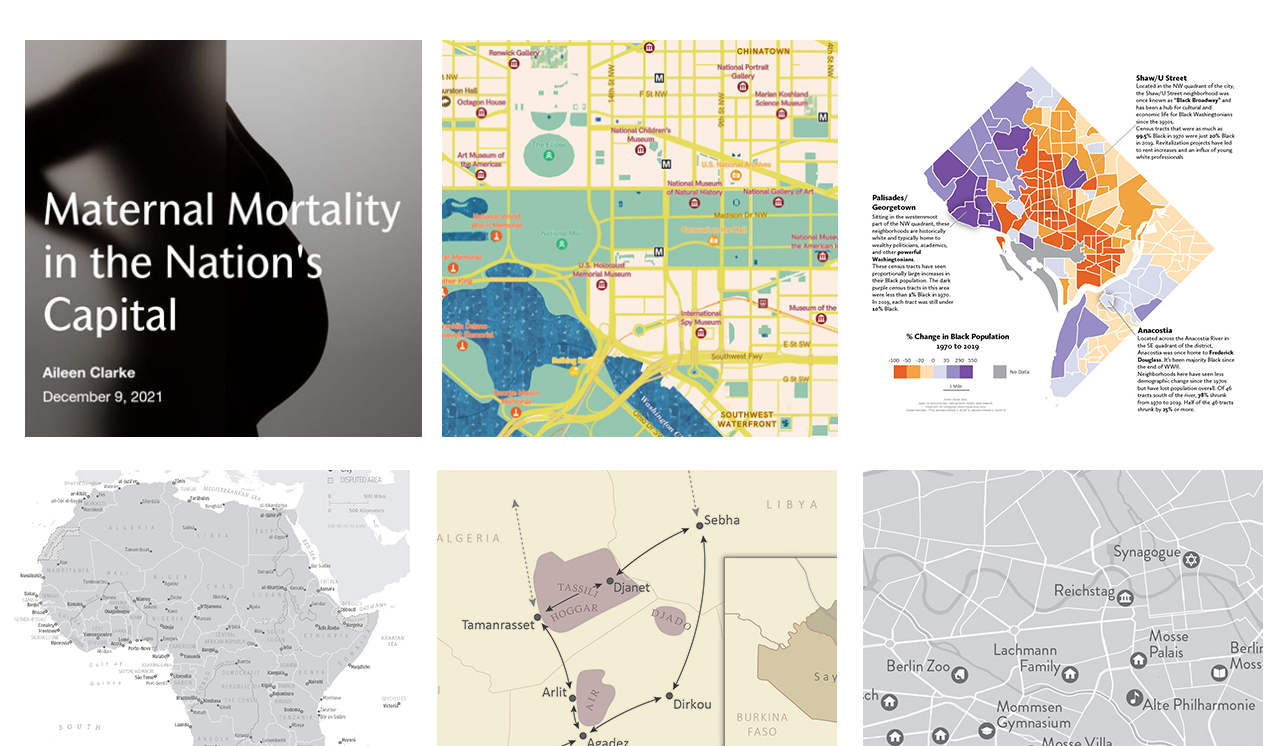
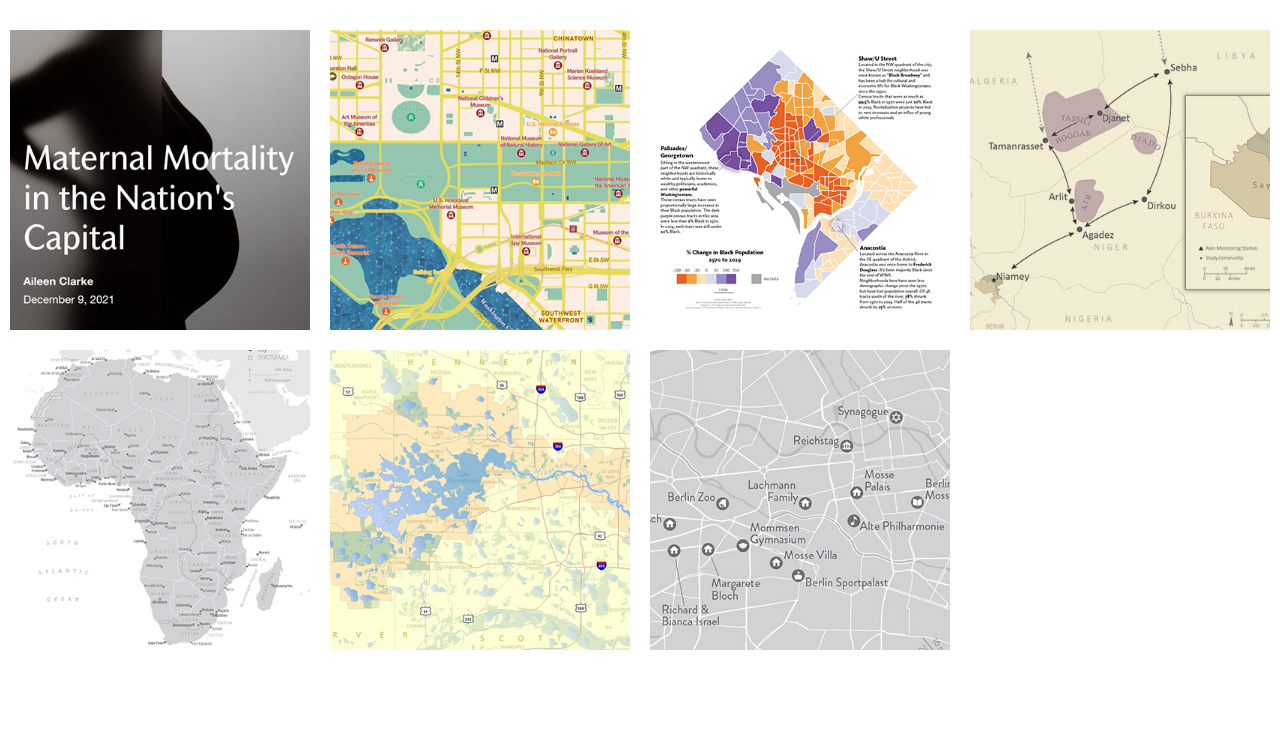
Before and after one commit to aileenclarke/aileenclarke.github.io, a plain HTML site: page index.html in a window 1280 px wide. Shown: the part 54-800 px from the top of the page. Drawn offline with Linux system fonts and the light colour scheme.

Commit message:
Update
Updated portfolio item layout

```diff
--- a/css/style.css
+++ b/css/style.css
@@ -4,6 +4,7 @@ body{font-family: 'Fira Sans', sans-serif;
 
 head{font-family: 'Fira Sans', sans-serif;
 }
+
 
 a.navbar-brand{
     color:teal;
@@ -26,6 +27,7 @@ a{
 li.active{
     background-color:#F6F6F6;
 }
+
 
 .pdf{
     opacity: 80%;
@@ -80,17 +82,17 @@ li>p{
 }
 
 .portfolio-item{
+    margin-left: auto;
+    margin-right: auto;
     padding: 10px;
+    display: block;
 }
 
 .img-responsive{
-    margin-top: 10px;
     opacity: 1;
     display: block;
     transition: .5s ease;
     backface-visibility: hidden;
-    max-height: 100%;
-    max-width: 100%;
 }
 
 .portfolio-item:hover .img-responsive{
@@ -120,7 +122,7 @@ li>p{
     padding: 16px 32px;
   }
 
-.project{
+  .project{
     color:teal;
 }
 
--- a/index.html
+++ b/index.html
@@ -12,6 +12,8 @@
 </head>
 
 <body>
+
+
   <div class="container-fluid">
       <nav class="navbar">
         <div class="navbar-header">
@@ -25,79 +27,58 @@
           </ul>
         </div>
       </nav>
-
   </div>
 
   <div class="container-fluid">
-      <!-- <a href="/storymap.html" class = "portfolio-item col-12 col-sm-6 col-md-4">
-        <img src="assets/StoryMap-Title-2021-crop.jpg" class="img-responsive">
-        <div class="caption">
-          <div class="text">The Future of Chocolate City StoryMap</div>
-        </div>
-      </a> -->
-      <a href="/maternal-mortality.html" class = "portfolio-item col-sm-12 col-md-4">
+    <div class = "row">
+    <a href="/maternal-mortality.html" class = "portfolio-item col-xs-12 col-sm-3 col-md-3">
         <img src="assets/MaternalMortality-Title-2021-crop.jpg" class="img-responsive">
         <div class="caption">
-          <div class="text">Maternal Mortality in the Nation's Capital</div>
+          <!-- <div class="text">Maternal Mortality in the Nation's Capital</div>-->
         </div>
       </a>
-      <a href="/mapbox.html" class = "portfolio-item col-sm-12 col-md-4">
+      <a href="/mapbox.html" class = "portfolio-item col-xs-12 col-sm-3 col-md-3">
         <img src="assets/MapBoxStudio-2021-crop.jpg" class="img-responsive">
         <div class="caption">
-          <div class="text">Washington Color School Tileset</div>
+          <!-- <div class="text">Washington Color School Tileset</div>-->
         </div>
       </a>
-      <div class = "row">
-        <a href="/choropleth.html" class = "portfolio-item col-sm-12 col-md-4">
-          <img src="assets/Choropleth-DC-2021-crop.jpg" class="img-responsive">
-          <div class="caption">
-            <div class="text">The Future of Chocolate City Choropleth</div>
-          </div>
-        </a>
-    </div>
-
-    <div class = "row">
-      <a href="typography.html" class = "portfolio-item col-sm-12 col-md-4">
-        <img src="assets/Typography-Africa-2022-crop.jpg" class="img-responsive">
+      <a href="/choropleth.html" class = "portfolio-item col-xs-12 col-sm-3 col-md-3">
+        <img src="assets/Choropleth-DC-2021-crop.jpg" class="img-responsive">
         <div class="caption">
-          <div class="text">Major Cities of Africa</div>
+          <!-- <div class="text">The Future of Chocolate City Choropleth</div>-->
         </div>
       </a>
-      <a href="niger-rain-stations.html" class = "portfolio-item col-sm-12 col-md-4">
+      <a href="niger-rain-stations.html" class = "portfolio-item col-xs-12 col-sm-3 col-md-3">
         <img src="assets/Turner_color_2021-crop.jpg" class="img-responsive">
         <div class="caption">
-          <div class="text">Rain Monitoring Stations </div>
-        </div>
-      </a>
-      <a href="berlin.html" class = "portfolio-item col-sm-12 col-md-4">
-        <img src="assets/Berlin-2022-crop.jpg" class="img-responsive">
-        <div class="caption">
-          <div class="text">Berlin</div>
+          <!-- <div class="text">Rain Monitoring Stations </div>-->
         </div>
       </a>
     </div>
 
     <div class = "row">
-      <!--<a href="typography.html" class = "portfolio-item col-12 col-sm-6 col-md-4">
-        <img src="assets/Typography-Africa-2022-crop.png" class="img-responsive">
+      <a href="typography.html" class = "portfolio-item col-xs-12 col-sm-3 col-md-3">
+        <img src="assets/Typography-Africa-2022-crop.jpg" class="img-responsive">
         <div class="caption">
-          <div class="text">Major Cities of Africa</div>
+          <!-- <div class="text">Major Cities of Africa</div>-->
         </div>
-      </a> -->
-      <a href="minnehaha.html" class = "portfolio-item col-sm-12 col-md-4">
+      </a>
+      <a href="minnehaha.html" class = "portfolio-item col-xs-12 col-sm-3 col-md-3">
         <img src="assets/Minnehaha-Watershed-2014-crop.jpg" class="img-responsive">
         <div class="caption">
-          <div class="text">Minnehaha Creek Watershed</div>
+          <!-- <div class="text">Minnehaha Creek Watershed</div>-->
         </div>
       </a>
-      <!--<a href="windriver.html" class = "portfolio-item col-12 col-sm-6 col-md-4">
-        <img src="assets/ILTF-WindRiverSOIC-2014-crop.jpg" class="img-responsive">
+      <a href="berlin.html" class = "portfolio-item col-xs-12 col-sm-3 col-md-3">
+        <img src="assets/Berlin-2022-crop.jpg" class="img-responsive">
         <div class="caption">
-          <div class="text">Wind River Soil Organic Carbon</div>
+          <!-- <div class="text">Berlin</div>-->
         </div>
-      </a>-->
+      </a>
     </div>
   </div>
+
 
   <div class="row">
     <div class="foot col">
```
